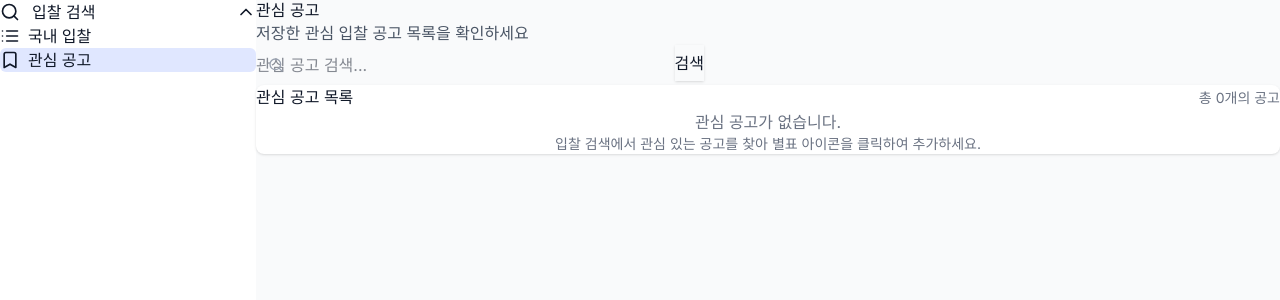
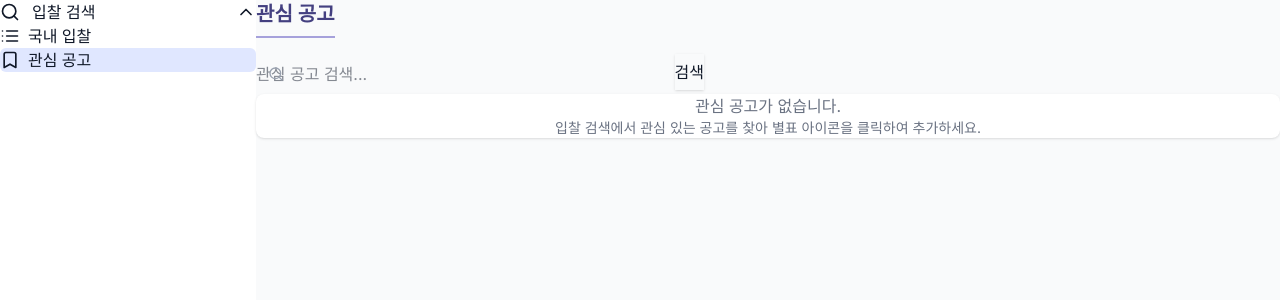
Before and after one commit to GomgomKim/cliwant-demo, a Next.js app: page /favorites in a window 1280 px wide. Shown: the top 300 px of the page. Built offline with nearby package versions, Linux system fonts and the light colour scheme.

Commit message:
feat: favorites 테이블 변경

```diff
--- a/src/views/FavoriteBids/FavoriteBidsView.tsx
+++ b/src/views/FavoriteBids/FavoriteBidsView.tsx
@@ -1,11 +1,11 @@
 'use client';
 
-import { Search } from 'lucide-react';
-import { useState, useEffect } from 'react';
+import { Search, Trash2 } from 'lucide-react';
+import { useState, useEffect, useMemo } from 'react';
 
 import { DUMMY_BID_DATA } from '@/features/bidSearch/model/data';
 import { BidItem } from '@/features/bidSearch/model/types';
-import { BidList, Pagination } from '@/features/bidSearch/ui';
+import { Pagination } from '@/features/bidSearch/ui';
 import { useFavoriteStore } from '@/features/favorites/model/favoriteStore';
 import { Button } from '@/shared/ui/Button';
 import { Input } from '@/shared/ui/Input';
@@ -14,15 +14,18 @@ export function FavoriteBidsView() {
   const [searchTerm, setSearchTerm] = useState('');
   const [currentPage, setCurrentPage] = useState(1);
   const [favoriteBids, setFavoriteBids] = useState<BidItem[]>([]);
+  const [sortKey, setSortKey] = useState<'budget' | 'publishedDate' | 'deadline' | null>(null);
+  const [sortAsc, setSortAsc] = useState(true);
 
-  const { getFavorites } = useFavoriteStore();
+  // derive favorites and toggle from store
+  const favorites = useFavoriteStore(state => state.favorites);
+  const toggleFavorite = useFavoriteStore(state => state.toggleFavorite);
 
   // 즐겨찾기 목록 가져오기
   useEffect(() => {
-    const favoriteIds = getFavorites();
-    const favoriteItems = DUMMY_BID_DATA.filter(bid => favoriteIds.includes(bid.id));
+    const favoriteItems = DUMMY_BID_DATA.filter(bid => favorites.includes(bid.id));
     setFavoriteBids(favoriteItems);
-  }, [getFavorites]);
+  }, [favorites]);
 
   // 검색 필터링
   const filteredBids = favoriteBids.filter(
@@ -31,25 +34,51 @@ export function FavoriteBidsView() {
       bid.organization.toLowerCase().includes(searchTerm.toLowerCase())
   );
 
-  // 페이지네이션
+  // 정렬 처리
+  const sortedBids = useMemo(() => {
+    if (!sortKey) return filteredBids;
+    const bids = [...filteredBids];
+    bids.sort((a, b) => {
+      const aVal = a[sortKey] || '';
+      const bVal = b[sortKey] || '';
+      // date or string compare
+      const compare = aVal.localeCompare(bVal);
+      return sortAsc ? compare : -compare;
+    });
+    return bids;
+  }, [filteredBids, sortKey, sortAsc]);
+
   const itemsPerPage = 10;
-  const totalPages = Math.ceil(filteredBids.length / itemsPerPage);
-  const currentItems = filteredBids.slice(
+  const totalPages = Math.ceil(sortedBids.length / itemsPerPage);
+  const currentItems = sortedBids.slice(
     (currentPage - 1) * itemsPerPage,
     currentPage * itemsPerPage
   );
 
+  const handleSort = (key: 'budget' | 'publishedDate' | 'deadline') => {
+    if (sortKey === key) {
+      setSortAsc(prev => !prev);
+    } else {
+      setSortKey(key);
+      setSortAsc(true);
+    }
+    setCurrentPage(1);
+  };
+
   return (
     <div className="container mx-auto py-8">
-      <div className="mb-8">
-        <h1 className="text-2xl font-bold mb-2">관심 공고</h1>
-        <p className="text-gray-600">저장한 관심 입찰 공고 목록을 확인하세요</p>
+      <div className="mb-6 flex items-center gap-6">
+        <div className="flex-1">
+          <h1 className="!mb-4 !inline-block !border-b-2 !border-[rgb(166,161,219)] !pb-2 !font-['Pretendard'] !text-xl !font-bold !text-[rgb(68,64,128)]">
+            관심 공고
+          </h1>
+        </div>
       </div>
 
       {/* 검색 */}
-      <div className="mb-6 flex gap-2 max-w-md">
+      <div className="mb-6 flex max-w-md gap-2">
         <div className="relative flex-1">
-          <Search className="absolute left-3 top-1/2 -translate-y-1/2 h-4 w-4 text-gray-400" />
+          <Search className="absolute top-1/2 left-3 h-4 w-4 -translate-y-1/2 text-gray-400" />
           <Input
             type="text"
             placeholder="관심 공고 검색..."
@@ -62,20 +91,63 @@ export function FavoriteBidsView() {
       </div>
 
       {/* 관심 공고 목록 */}
-      <div className="bg-white rounded-lg shadow-sm p-6">
-        <div className="flex justify-between items-center mb-6">
-          <h2 className="text-lg font-semibold">관심 공고 목록</h2>
-          <div className="text-sm text-gray-500">총 {filteredBids.length}개의 공고</div>
-        </div>
-
-        {filteredBids.length > 0 ? (
+      <div className="overflow-x-auto rounded-lg bg-white p-6 shadow-sm">
+        {sortedBids.length > 0 ? (
           <>
-            <BidList bids={currentItems} />
-            <Pagination
-              currentPage={currentPage}
-              totalPages={totalPages}
-              onPageChange={setCurrentPage}
-            />
+            <table className="min-w-full divide-y divide-gray-200">
+              <thead className="h-8">
+                <tr className="bg-[rgb(166,161,219)] text-white">
+                  <th className="px-6 py-3 text-left text-xs font-medium uppercase">공고 단계</th>
+                  <th className="px-6 py-3 text-left text-xs font-medium uppercase">구분</th>
+                  <th className="px-6 py-3 text-left text-xs font-medium uppercase">공고명</th>
+                  <th
+                    className="cursor-pointer px-6 py-3 text-left text-xs font-medium uppercase"
+                    onClick={() => handleSort('budget')}
+                  >
+                    금액{sortKey === 'budget' ? (sortAsc ? ' ▲' : ' ▼') : ''}
+                  </th>
+                  <th className="px-6 py-3 text-left text-xs font-medium uppercase">공고기관</th>
+                  <th
+                    className="cursor-pointer px-6 py-3 text-left text-xs font-medium uppercase"
+                    onClick={() => handleSort('publishedDate')}
+                  >
+                    게시일{sortKey === 'publishedDate' ? (sortAsc ? ' ▲' : ' ▼') : ''}
+                  </th>
+                  <th
+                    className="cursor-pointer px-6 py-3 text-left text-xs font-medium uppercase"
+                    onClick={() => handleSort('deadline')}
+                  >
+                    마감일{sortKey === 'deadline' ? (sortAsc ? ' ▲' : ' ▼') : ''}
+                  </th>
+                  <th className="px-6 py-3 text-left text-xs font-medium uppercase">삭제</th>
+                </tr>
+              </thead>
+              <tbody className="divide-y divide-gray-200 bg-white">
+                {currentItems.map(bid => (
+                  <tr key={bid.id} className="hover:bg-gray-50">
+                    <td className="px-6 py-4 text-sm text-gray-700">{bid.bidType}</td>
+                    <td className="px-6 py-4 text-sm text-gray-700">{bid.status}</td>
+                    <td className="px-6 py-4 text-sm text-gray-900">{bid.title}</td>
+                    <td className="px-6 py-4 text-sm text-gray-700">{bid.budget}</td>
+                    <td className="px-6 py-4 text-sm text-gray-700">{bid.organization}</td>
+                    <td className="px-6 py-4 text-sm text-gray-700">{bid.publishedDate}</td>
+                    <td className="px-6 py-4 text-sm text-gray-700">{bid.deadline}</td>
+                    <td className="px-6 py-4 text-sm text-gray-700">
+                      <button onClick={() => toggleFavorite(bid.id)}>
+                        <Trash2 className="h-5 w-5 text-red-600" />
+                      </button>
+                    </td>
+                  </tr>
+                ))}
+              </tbody>
+            </table>
+            <div className="mt-4">
+              <Pagination
+                currentPage={currentPage}
+                totalPages={totalPages}
+                onPageChange={setCurrentPage}
+              />
+            </div>
           </>
         ) : (
           <div className="py-8 text-center text-gray-500">
```
Also changed, not shown: src/views/FavoriteBids/model/constants.ts (added), src/views/FavoriteBids/model/types.ts (added).
